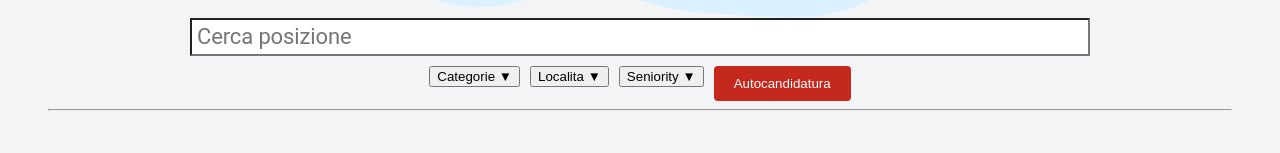
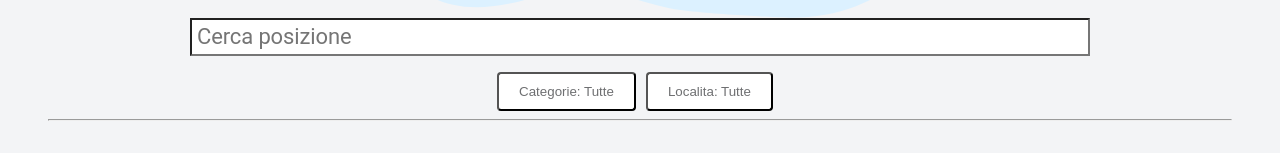
Before and after one commit to parsssa/Opportunit-Page, a React (Create React App) app in the folder oportunit/: page / in a window 1280 px wide. Shown: the part 571-724 px from the top of the page. Built offline with nearby package versions, Linux system fonts and the light colour scheme.

Commit message:
aggiustamenti

```diff
--- a/oportunit/src/Components/Search/Filter.jsx
+++ b/oportunit/src/Components/Search/Filter.jsx
@@ -1,20 +1,68 @@
 // Filter.jsx
-import React from 'react';
+import React, { useState, useEffect } from 'react';
 import './search.css';
 
-const Filter = ({ label, options }) => {
+const Filter = ({ label, options, selectedOption = [], onFilterChange }) => {
+  const [isOpen, setIsOpen] = useState(false);
+
+  useEffect(() => {
+    // Ensure "Tutte" is selected by default only on initial load
+    if (selectedOption.length === 0) {
+      const defaultOptions = options.map(option => option.value);
+      onFilterChange(defaultOptions);
+    }
+  }, [options, selectedOption, onFilterChange]);
+
+  const handleCheckboxChange = (value) => {
+    if (value === 'Tutte') {
+      // If "Tutte" is checked, select all options
+      const updatedOptions = selectedOption && selectedOption.length > 0 && selectedOption.includes('Tutte')
+        ? [] // Uncheck "Tutte" if it was already checked
+        : options.map(option => option.value);
+      onFilterChange(updatedOptions);
+    } else {
+      // Toggle the option
+      const updatedOptions = selectedOption ? [...selectedOption] : [];
+      const index = updatedOptions.indexOf(value);
+
+      if (index === -1) {
+        updatedOptions.push(value);
+      } else {
+        updatedOptions.splice(index, 1);
+      }
+
+      // If "Tutte" is unchecked and any individual option is unchecked, remove it from the selection
+      if (!updatedOptions.includes('Tutte') && updatedOptions.length > 0) {
+        const indexOfTutte = updatedOptions.indexOf('Tutte');
+        if (indexOfTutte !== -1) {
+          updatedOptions.splice(indexOfTutte, 1);
+        }
+      }
+
+      onFilterChange(updatedOptions);
+    }
+  };
+
   return (
     <div className="filter">
-      <button className="filter-button">
-        {label} <span className="caret">&#9660;</span>
+      <button className="filter-button" onClick={() => setIsOpen(!isOpen)}>
+        {label}: {selectedOption.includes('Tutte') ? 'Tutte' : ''}
       </button>
-      <div className="dropdown-content">
-        {options.map((option, index) => (
-          <div key={index} value={option.value} className="option">
-            {option.label}
-          </div>
-        ))}
-      </div>
+      {isOpen && (
+        <div className="dropdown-content">
+          {options.map((option, index) => (
+            <label key={index} className="option-label">
+              <input
+                type="checkbox"
+                value={option.value}
+                checked={selectedOption && selectedOption.includes(option.value)}
+                onChange={() => handleCheckboxChange(option.value)}
+              />
+              {option.label}
+            </label>
+          ))}
+        </div>
+      )}
     </div>
   );
 };
--- a/oportunit/src/Components/Search/Search.jsx
+++ b/oportunit/src/Components/Search/Search.jsx
@@ -1,5 +1,4 @@
-// Search.jsx
-import React from 'react';
+import React, { useState } from 'react';
 import SearchBox from './SearchBox';
 import Filter from './Filter';
 import Autocandidatura from './Autocandidatura';
@@ -7,10 +6,15 @@ import './search.css';
 
 const Search = () => {
   const filters = [
-    { label: 'Categorie', options: [{ value: 'all', label: 'Tutte' }, { value: 'option1', label: 'Opzione 1' }, { value: 'option2', label: 'Opzione 2' }] },
-    { label: 'Localita', options: [{ value: 'all', label: 'Tutte' }, { value: 'option3', label: 'Opzione 3' }, { value: 'option4', label: 'Opzione 4' }] },
-    { label: 'Seniority', options: [{ value: 'all', label: 'Tutte' }, { value: 'option5', label: 'Opzione 5' }, { value: 'option6', label: 'Opzione 6' }] },
+    { label: 'Categorie', options: [{ value: 'Tutte', label: 'Tutte' }, { value: 'Opzione 1', label: 'Opzione 1' }, { value: 'Opzione 2', label: 'Opzione 2' }] },
+    { label: 'Localita', options: [{ value: 'Tutte', label: 'Tutte' }, { value: 'Opzione 3', label: 'Opzione 3' }, { value: 'Opzione 4', label: 'Opzione 4' }] },
   ];
+
+  const [selectedOptions, setSelectedOptions] = useState({});
+
+  const handleFilterChange = (filterLabel, selectedOption) => {
+    setSelectedOptions(prevOptions => ({ ...prevOptions, [filterLabel]: selectedOption }));
+  };
 
   return (
     <div className="search-container">
@@ -18,18 +22,20 @@ const Search = () => {
         <SearchBox />
       </div>
 
-      <div className='search-buttons'>
+
       <div className="filters-container">
         {filters.map((filter, index) => (
-          <Filter key={index} label={filter.label} options={filter.options} />
+          <Filter
+            key={index}
+            label={filter.label}
+            options={filter.options}
+            selectedOption={selectedOptions[filter.label]}
+            onFilterChange={(selectedOption) => handleFilterChange(filter.label, selectedOption)}
+          />
         ))}
       </div>
+    </div>
 
-      <div className="autocandidatura">
-        <Autocandidatura />
-      </div>
-      </div>
-    </div>
   );
 };
 
--- a/oportunit/src/Components/Search/search.css
+++ b/oportunit/src/Components/Search/search.css
@@ -26,40 +26,23 @@
   flex-grow: 1;
 }
 
-.search-buttons {
+.filters-container{
   display: flex;
-  flex-wrap: wrap;
-  justify-content: space-between; /* Adjust as needed */
-  align-items: flex-start; /* Align at the start of the flex container */
-  margin-top: 10px; /* Add margin as needed */
+  margin-top: 1rem;
 }
 
-.filters-container {
-  display: flex;
-  flex-wrap: wrap;
+.filter {
+  margin-right: 10px;
+  position: relative;
 }
 
-.autocandidatura {
-  margin-left: auto; /* Pushes .autocandidatura to the right end */
-}
-
-.autocandidatura-button {
-  background-color: #c5281c;
-  color: #ffffff;
-  border: none;
+.filter-button {
+  background-color: #ffffff;
+  color: #6e6f71;
   padding: 10px 20px;
   cursor: pointer;
   box-shadow: none;
   border-radius: 4px;
-}
-
-.filter {
-  margin-right: 10px;
-}
-
-.filter:hover .dropdown-content,
-.dropdown-content:focus-within {
-  display: block;
 }
 
 .dropdown-content {
@@ -70,3 +53,8 @@
   box-shadow: 0px 8px 16px 0px rgba(0, 0, 0, 0.2);
   z-index: 2;
 }
+
+.filter:hover .dropdown-content,
+.dropdown-content:focus-within {
+  display: block;
+}
```
